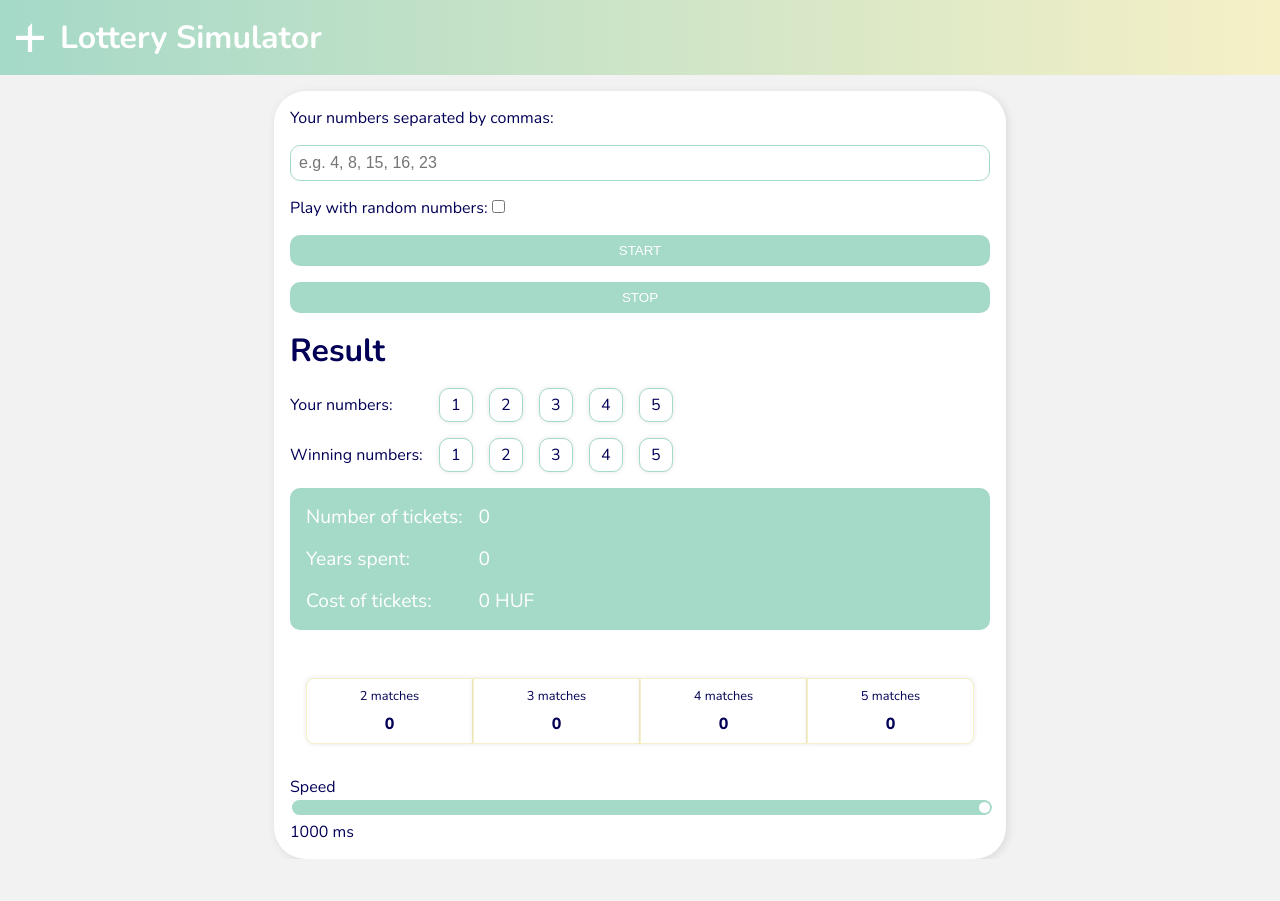
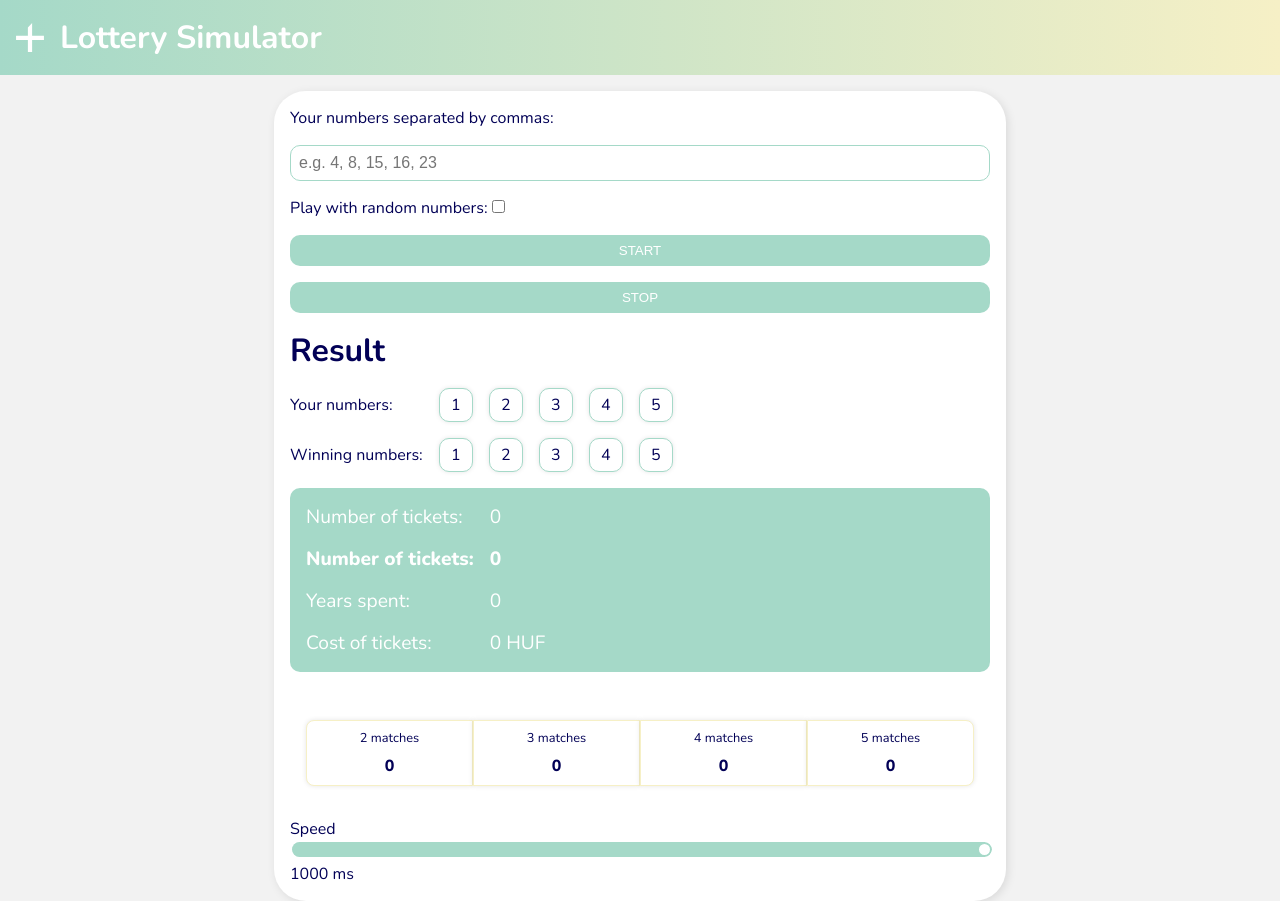
Before and after one commit to jenolah/lotto-simulator, a Vue app: page / in a window 1280 px wide. Before the commit the page ends 859 px from the top, so only its background shows below. Built offline with nearby package versions, Linux system fonts and the light colour scheme.

Commit message:
format metrics numbers

```diff
--- a/src/components/Metrics.vue
+++ b/src/components/Metrics.vue
@@ -1,15 +1,20 @@
 <script setup>
 const { numberOfTickets } = defineProps(['numberOfTickets'])
+const formatNumber = (number) => {
+  return number.toString().replace(/\B(?=(\d{3})+(?!\d))/g, ' ')
+}
 </script>
 
 <template>
   <div class="metrics grid">
     <div>Number of tickets:</div>
     <div>{{ numberOfTickets }}</div>
+    <div class="bold">Number of tickets:</div>
+    <div class="bold">{{ formatNumber(numberOfTickets) }}</div>
     <div>Years spent:</div>
-    <div>{{ Math.round(numberOfTickets / 52) }}</div>
+    <div>{{ formatNumber(Math.round(numberOfTickets / 52)) }}</div>
     <div>Cost of tickets:</div>
-    <div>{{ numberOfTickets * 300 }} HUF</div>
+    <div>{{ formatNumber(numberOfTickets * 300) }} HUF</div>
   </div>
 </template>
 
```
